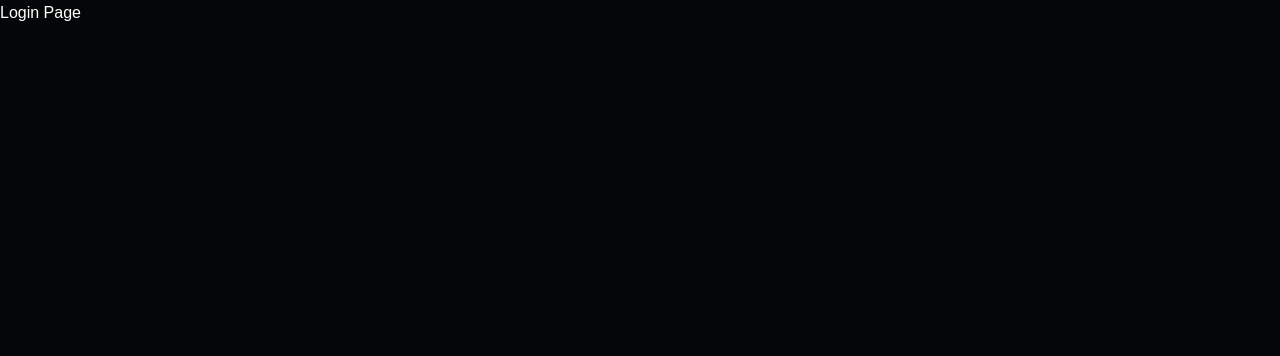
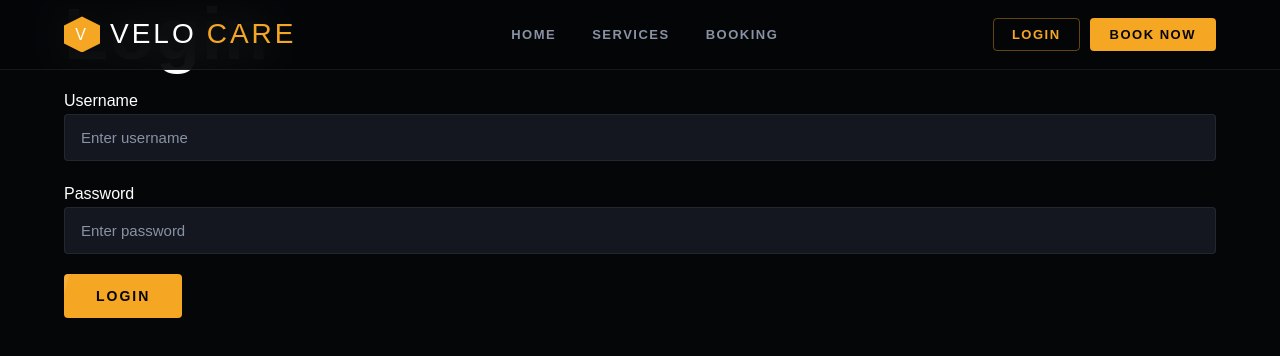
Before and after one commit to vishnuwebz/velcare-platform, a React app in the folder frontend/frontend/: page /login in a window 1280 px wide. Shown: the top 356 px of the page. Built offline with nearby package versions, Linux system fonts and the light colour scheme; the HTML template or start-up script is replaced by a standard one.

Commit message:
feat: implement login page with JWT authentication and token storage

```diff
--- a/frontend/frontend/src/pages/Login.jsx
+++ b/frontend/frontend/src/pages/Login.jsx
@@ -1,3 +1,106 @@
+import { useState } from "react";
+import { useNavigate } from "react-router-dom";
+import Navbar from "../components/Navbar";
+import API from "../api/api";
+
 export default function Login() {
-  return <div className="page active">Login Page</div>;
+  const navigate = useNavigate();
+
+  const [formData, setFormData] = useState({
+    username: "",
+    password: "",
+  });
+
+  const [loading, setLoading] = useState(false);
+
+  // 🔥 Handle Input
+  const handleChange = (e) => {
+    setFormData({
+      ...formData,
+      [e.target.name]: e.target.value,
+    });
+  };
+
+  // 🔥 Handle Login
+  const handleLogin = async () => {
+    if (!formData.username || !formData.password) {
+      alert("Please fill all fields ❗");
+      return;
+    }
+
+    try {
+      setLoading(true);
+
+      const res = await API.post("login/", formData);
+
+      // 🔥 Save token
+      localStorage.setItem("token", res.data.access);
+
+      // Optional: store user
+      localStorage.setItem("user", JSON.stringify(res.data.user));
+
+      alert("Login successful 🎉");
+
+      navigate("/services");
+
+    } catch (error) {
+      console.error(error);
+      alert("Invalid credentials ❌");
+    } finally {
+      setLoading(false);
+    }
+  };
+
+  return (
+    <>
+      <Navbar />
+
+      <div className="page active">
+        <div className="container">
+
+          {/* TITLE */}
+          <h1 className="section-title">Login</h1>
+
+          <div className="auth-form">
+
+            {/* USERNAME */}
+            <div className="form-group">
+              <label>Username</label>
+              <input
+                type="text"
+                name="username"
+                value={formData.username}
+                onChange={handleChange}
+                className="form-input"
+                placeholder="Enter username"
+              />
+            </div>
+
+            {/* PASSWORD */}
+            <div className="form-group">
+              <label>Password</label>
+              <input
+                type="password"
+                name="password"
+                value={formData.password}
+                onChange={handleChange}
+                className="form-input"
+                placeholder="Enter password"
+              />
+            </div>
+
+            {/* BUTTON */}
+            <button
+              className="btn btn-primary"
+              onClick={handleLogin}
+              disabled={loading}
+            >
+              {loading ? "Logging in..." : "Login"}
+            </button>
+
+          </div>
+        </div>
+      </div>
+    </>
+  );
 }
```
